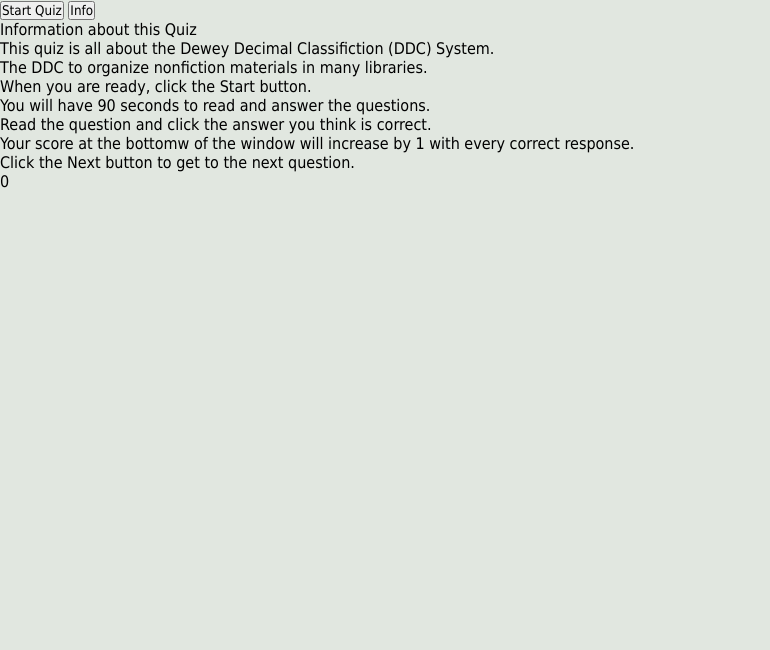
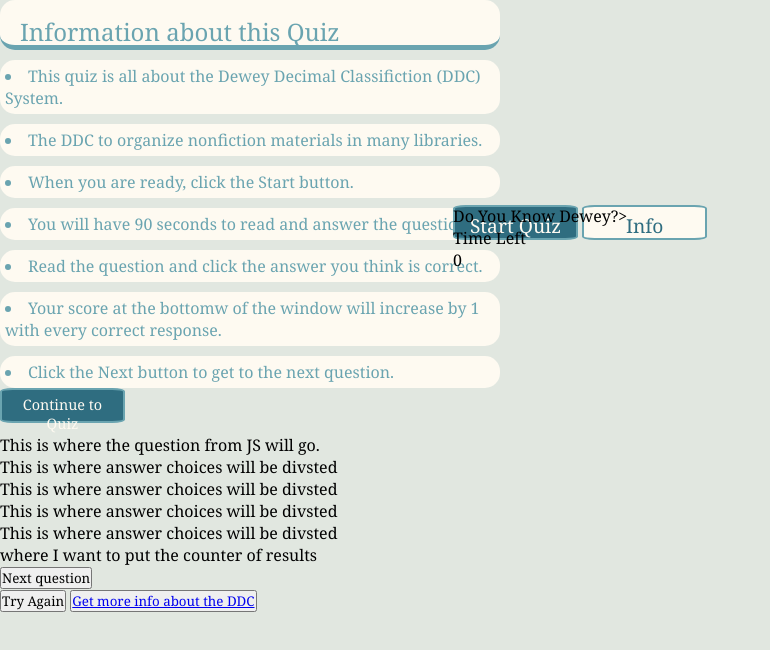
Before and after one commit to nchoin/Interactive-Quiz, a plain HTML site: page index.html in a window 1280 px wide. Shown: the whole page, without its empty margins (0-770 px from the left). Drawn offline with Linux system fonts and the light colour scheme.

Commit message:
added css but I need to work on why the I can't get the position of the words to be middle of the page. It worked for the buttons with the tag Header but not with the section tag for the info box and I don't know why.

```diff
--- a/assets/styles.css
+++ b/assets/styles.css
@@ -2,7 +2,7 @@
     margin: 0;
     padding: 0;
     box-sizing: border-box;
-    font-family: "Comic Sans", Tahoma, Geneva, Verdana, sans-serif;
+    font-family:Georgia, 'Times New Roman', Times, serif;
 }
 /* colors for the website*/
 :root {
@@ -20,3 +20,95 @@
 body{
    background-color: var(--grey);
 }
+
+header {
+    position:absolute;
+    top: 25%;
+    left:35%;
+    padding: 5px;
+}
+
+.buttonStart {
+    background-color: var(--dkblue);
+    color: var(--white);
+    width: 125px;
+    height:35px;
+    padding: 5px;
+    border-radius: 10%;
+    font-size: 1.2em;
+    border: 2px solid var(--turquoise);
+    cursor: pointer;
+    }
+    .buttonInfo{
+    background-color: var(--white);
+    color: var(--dkblue);
+    width: 125px;
+    height:35px;
+    padding: 5px;
+    border-radius: 10%;
+    font-size: 1.2em;
+    border: 2px solid var(--turquoise);
+    cursor: pointer;
+
+    }
+    .buttonStart:hover {
+    background-color: var(--ltblue);
+    color: var(--dkblue);
+    width: 125px;
+    height:35px;
+    padding: 5px;
+    border-radius: 10%;
+    font-size: 1.2em;
+    border: 2px solid var(--turquoise);
+    }
+    .buttonInfo:hover {
+    background-color: var(--midnight);
+    color: var(--white);
+    width: 125px;
+    height:35px;
+    padding: 5px;
+    border-radius: 10%;
+    font-size: 1.2em;
+    border: 2px solid var(--turquoise);
+    }
+
+
+.infoTitle {
+    background-color: var(--white);
+    color: var(--turquoise);
+    height: 50px;
+    padding: 15px;
+    padding-left: 20px;
+    font-size: 1.5em;
+    width: 500px;
+    /* box-shadow: 5px 10px (var(--turquoise)); */
+    border-bottom: 5px solid var(--turquoise);
+    margin-bottom: 5px;
+    border-radius: 15px;
+}
+
+.infoRules {
+    background-color: var(--white);
+    padding: 5px;
+    color: var(--turquoise);
+    width: 500px;
+    margin-top:10px;
+    border-radius: 15px;
+
+}
+.exit {
+    background-color: var(--dkblue);
+    color: var(--white);
+    width: 125px;
+    height:35px;
+    padding: 5px;
+    border-radius: 10%;
+    font-size: .9em;
+    border: 2px solid var(--turquoise);
+    cursor: pointer;
+    position:;
+    }
+
+li .question {
+    list-style-image: none;
+}
--- a/index.html
+++ b/index.html
@@ -9,14 +9,14 @@
 <body>
     <!-- start the quiz with a button and offer a button for information-->
     <header class="start">
-        <button>Start Quiz</button>
-        <button>Info</button>
+        <button class="buttonStart">Start Quiz</button>
+        <button class="buttonInfo">Info</button>
     </header>
 
     <!--Infor box which will display/onclick,-->
-    <section class="info box"></section>
+    <section class="infoBox"></section>
         <div class="infoTitle">Information about this Quiz</div>
-        <ol class="infoList>
+        <div class="infoList">
             <li class="infoRules">This quiz is all about the Dewey Decimal Classifiction (DDC) System. </li>
             <li class="infoRules">The DDC to organize nonfiction materials in many libraries. </li>
             <li class="infoRules">When you are ready, click the Start button. </li>
@@ -24,9 +24,40 @@
             <li class="infoRules">Read the question and click the answer you think is correct.</li>
             <li class="infoRules">Your score at the bottomw of the window will increase by 1 with every correct response.</li>
             <li class="infoRules">Click the Next button to get to the next question.</li>
-        </ol>
+        </div>
+        <div class="infoButtons"></div>
+            <button class="exit">Continue to Quiz</button>
 
-<div class="timer">Display time left</div>
+<!--Creating a section to contiain the quiz box which will have the Title of the quiz, the timer, the question/answer choices, a counter for correct answers and a button to navigate to next question -->
+    <section class="quizFrame"></section>
+        <header>
+            <div class="quizTitle">Do You Know Dewey?></div>
+            <div class="timeInfo"></div>
+                <div class="timeLeft">Time Left</div>
+                <div class="timer"></div>
+        </header>
+<!--this is where the question and answer will appear-->
+        <div class="question">This is where the question from JS will go.</div>
+        <ul>
+            <div class="answerChoices">This is where answer choices will be divsted</div>
+            <div class="answerChoices">This is where answer choices will be divsted</div>
+            <div class="answerChoices">This is where answer choices will be divsted</div>
+            <div class="answerChoices">This is where answer choices will be divsted</div>
+        </ul>
+
+<!--This is where the counter and button for next question will go-->
+        <footer class="resultsNext">
+            <div class="counter">where I want to put the counter of results</div>
+            <button class="nextButton">Next question</button>
+        </footer>
+<!--Will try to create a box to show when done-->
+        <div class="theEndButtons"></div>
+            <button class="redo">Try Again</button>
+            <button class="quit"> <a href="https://docs.google.com/presentation/d/e/2PACX-1vQDVLsZ5GXjLYOfI8kSwdE_jtaX742SK6SnYgTbyk01U9yH8r0gquwE3PB5UPb_ey62tIL9ZwdbYQN5/pub?start=false&loop=true&delayms=15000" target="_blank">Get more info about the DDC</a></button>
+
+
+
+
     <script src="./assets/script.js"></script>
 </body>
 </html>
```
Also changed, not shown: 1 other file.
